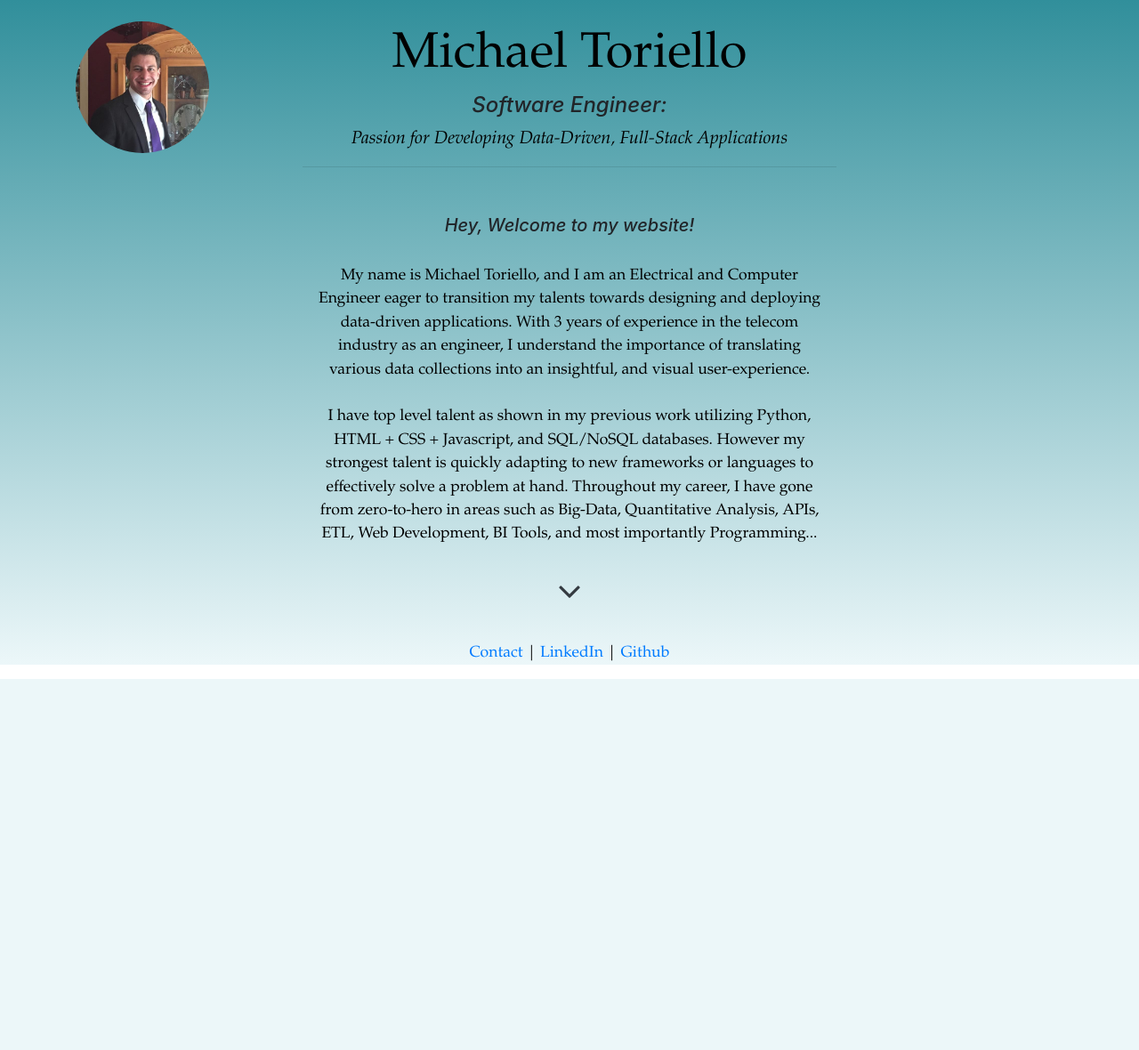
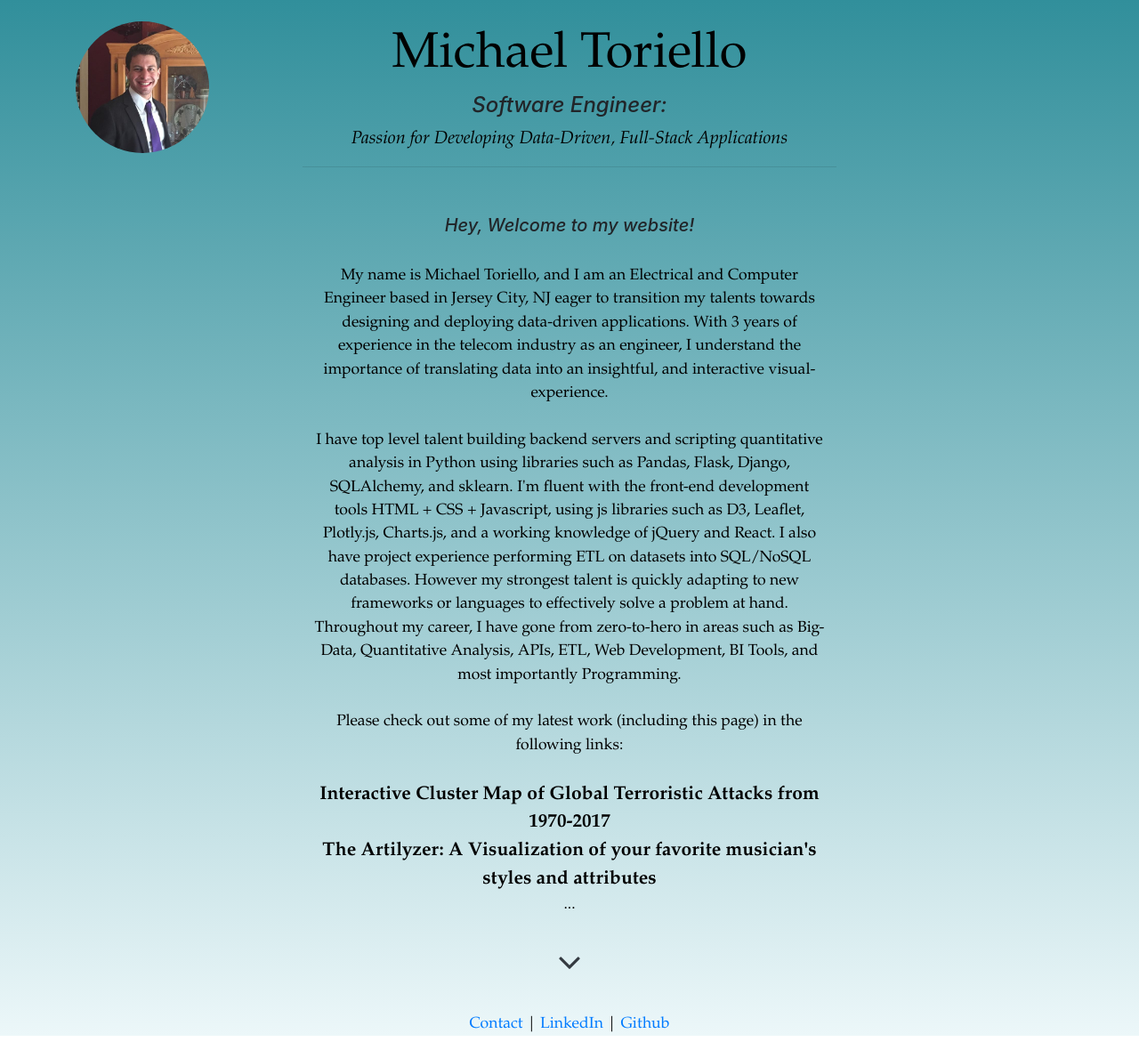
Before and after one commit to mtoriello0725/Django_mysite, a Django app: page / in a window 1280 px wide. Shown: the part 75-1255 px from the top of the page at 89% size. Before the commit the page ends 838 px from the top, so only its background shows below. Run offline with Django 3.2, Linux system fonts and the light colour scheme; some libraries are stand-ins or nearby versions.

Commit message:
Added new paragraphs to career bio.

```diff
--- a/personal/templates/personal/home.html
+++ b/personal/templates/personal/home.html
@@ -15,12 +15,30 @@
   <h5 class="font-italic font-bold">Hey, Welcome to my website!</h5>
   <br>
   <p class="home-text">
-    My name is Michael Toriello, and I am an Electrical and Computer Engineer eager to transition my talents towards designing and deploying data-driven applications. With 3 years of experience in the telecom industry as an engineer, I understand the importance of translating various data collections into an insightful, and visual user-experience.<br><br>
+    My name is Michael Toriello, and I am an Electrical and Computer Engineer based in Jersey City, NJ eager to transition my talents towards designing and deploying data-driven applications. With 3 years of experience in the telecom industry as an engineer, I understand the importance of translating data into an insightful, and interactive visual-experience.<br><br>
 
-    I have top level talent as shown in my previous work utilizing Python, HTML + CSS + Javascript, and SQL/NoSQL databases. However my strongest talent is quickly adapting to new frameworks or languages to effectively solve a problem at hand. Throughout my career, I have gone from zero-to-hero in areas such as Big-Data, Quantitative Analysis, APIs, ETL, Web Development, BI Tools, and most importantly Programming.<span id="dots">..</span></p>
+    I have top level talent building backend servers and scripting quantitative analysis in Python using libraries such as Pandas, Flask, Django, SQLAlchemy, and sklearn. I'm fluent with the front-end development tools HTML + CSS + Javascript, using js libraries such as D3, Leaflet, Plotly.js, Charts.js, and a working knowledge of jQuery and React. I also have project experience performing ETL on datasets into SQL/NoSQL databases. However my strongest talent is quickly adapting to new frameworks or languages to effectively solve a problem at hand. Throughout my career, I have gone from zero-to-hero in areas such as Big-Data, Quantitative Analysis, APIs, ETL, Web Development, BI Tools, and most importantly Programming.<br><br>
+
+    Please check out some of my latest work (including this page) in the following links:<br><br>
+    <a class="project-link" href="https://global-attacks-analytics.herokuapp.com/" target="https://global-attacks-analytics.herokuapp.com/"><strong>Interactive Cluster Map of Global Terroristic Attacks from 1970-2017</strong></a><br>
+    <a class="project-link" href="https://mtoriello0725-the-artilyzer.herokuapp.com/" target="https://mtoriello0725-the-artilyzer.herokuapp.com/"><strong>The Artilyzer: A Visualization of your favorite musician's styles and attributes</strong></a><br>
+    <span id="dots">...</span></p>
   <p class="home-text">
     <span id="more">
-      I started my professional career out of Rutgers University with a Bachelor's Degree in Electrical and Computer Engineering. Having interned at Verizon Wireless in Tempe, AZ, I decided to pursue a Network Engineering opportunity with Nokia. Throughout my 2.5 years there I became a subject matter expert traveling to Verizon offices to everage performance/simulation data and design antenna tower modification to impove the user experience.<br>
+      I started my professional career out of Rutgers University in New Brunswick, NJ with a Bachelor's Degree in Electrical and Computer Engineering. Having interned at Verizon Wireless in Tempe, AZ I decided to pursue a Network Engineering opportunity with Nokia. Throughout my 2.5 years there I became a subject matter expert traveling to Verizon offices to leverage performance/simulation data and design antenna tower modification to impove the user experience.<br><br>
+
+      As of mid 2017, I have decided to move forward with my career and explore more challenging and innovative territories. In my previous work, I developed a big fascination with big data and how that data is portrayed through the modern toolkit. I started self-teaching myself the basics of Python and building applications. Soon my fascination became my passion and I began gathering datasets though API calls and creating simple Machine Learning models.<br><br>
+
+      I felt at this point I needed some proper Software Engineering guidance, and so I decided to join the Rutgers Data Science Bootcamp. This is a 6 month program geared towards working professionals to gain the Data Science and Development skills needed to become a professional software engineer.
+      <a id="underline-course" class="project-link-detailed" href="https://bootcamp.rutgers.edu/data/" target="https://bootcamp.rutgers.edu/data/"><u>Here is the curriculum for the course.</u></a><br><br>
+
+      Since starting this course, I have spent numerous hours constructing passionate personal projects. As a project for class, I collaborated with a couple classmates to create a
+      <a class="project-link-detailed" href="https://global-attacks-analytics.herokuapp.com/" target="https://global-attacks-analytics.herokuapp.com/"><u>Interactive Cluster Map of Global Terroristic Attacks from 1970-2017.</u></a>
+      This project uses public government data to display markers with hover-text for every attack by year. We used the Python framework flask on the backend with front-end libraries D3.js, charts.js, and leaflet.js. We also used a MongoDB hosted by MLab to store and retrieve datasets.<br><br>
+
+      On my own personal time, I have created <a class="project-link-detailed" href="https://mtoriello0725-the-artilyzer.herokuapp.com/" target="https://mtoriello0725-the-artilyzer.herokuapp.com/"><u>The Artilyzer: A Visualization of your favorite musician's styles and attributes.</u></a> I consider myself a music enthusiast, and I always appreciate when musicians are able to explore new sounds and different genres. My goal was to create a visual interface to describe how diverse an artist is using data from Spotify's Web API. My program allows a user to search for any artist, and it displays graphs depicting danceability, energy, valence (if music is happy/sad), and other attributes such as most common tempo, and key signature.<br><br>
+
+      Thank you for taking an interest to learn about my career and recent work. I am always developing and am always happy to collaborate on new projects. Please feel free to contact me by email at mtoriello0725@gmail.com if you would like to get in touch.
 
     </span>
   </p>
```
